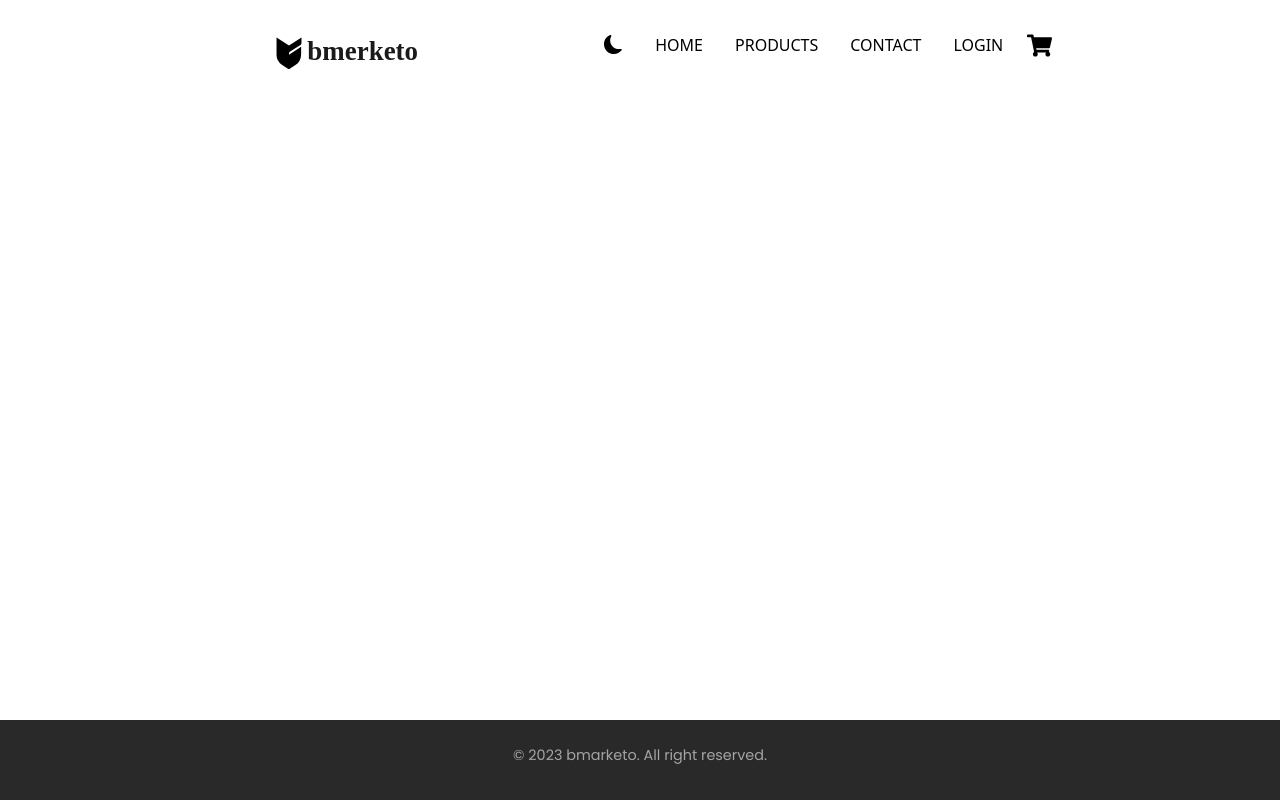
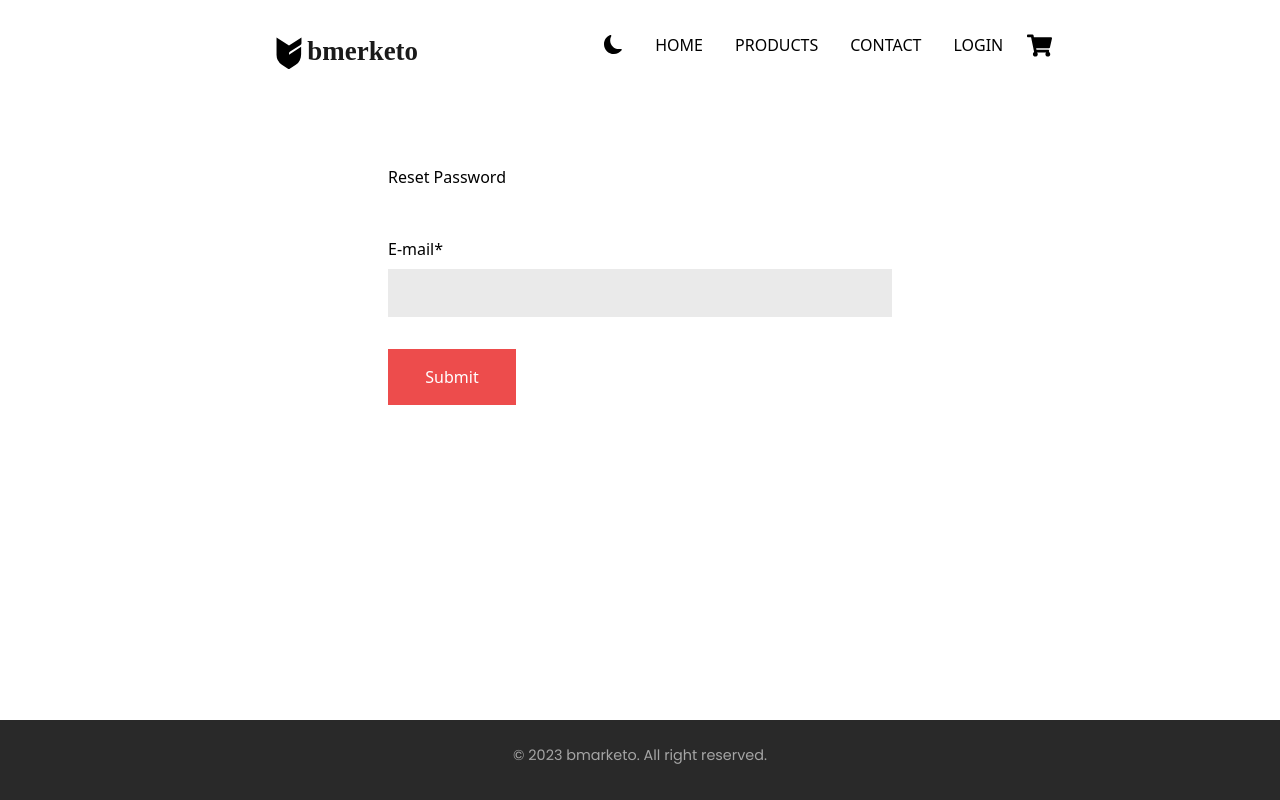
Before and after one commit to vusaltagiev/GruppUppgift-JS3, a React (Vite) app in the folder frontend/: page /reset in a window 1280 px wide. Built offline with nearby package versions, Linux system fonts and the light colour scheme.

Commit message:
Reset password sida

```diff
--- a/frontend/src/App.jsx
+++ b/frontend/src/App.jsx
@@ -12,6 +12,7 @@ import Profile from "./pages/Profile/Profile";
 import { Navigate } from "react-router-dom";
 import { AuthContext } from "./contexts/AuthContext";
 import ScrollToTop from "./components/ScrollToTop";
+import Reset from "./pages/Reset/Reset";
 
 const App = () => {
   const [theme, setTheme] = useState("light");
@@ -36,6 +37,7 @@ const App = () => {
           />
           <Route path="/login" element={<Login />} />
           <Route path="/register" element={<Register />} />
+          <Route path="/reset" element={<Reset />} />
           <Route path="/contact" element={<Contact />} />
         </Routes>
       </main>
--- a/frontend/src/pages/Login/Login.jsx
+++ b/frontend/src/pages/Login/Login.jsx
@@ -55,7 +55,7 @@ const Login = () => {
 
         <Form.Group className="mb-3" controlId="formBasicPassword">
           <Form.Label className="LoginLabel">
-            Password* <a href="#">Forgot Your Password ?</a>
+            Password* <Link to="/reset">Forgot Your Password ?</Link>
           </Form.Label>
           <Form.Control
             className="loginInput"
--- /dev/null
+++ b/frontend/src/pages/Reset/Reset.jsx
@@ -0,0 +1,25 @@
+import React from "react";
+import Form from "react-bootstrap/Form";
+import Button from "react-bootstrap/esm/Button";
+import { Link } from "react-router-dom";
+import "../Login/Login.scss";
+
+const Reset = () => {
+  return (
+    <div className="container loginPage">
+       <Form className="loginForm">
+      <p className="disclaimer">Reset Password</p>
+      <Form.Group className="mb-3" controlId="formBasicEmail">
+        <Form.Label className="LoginLabel">E-mail*</Form.Label>
+        <Form.Control className="loginInput" type="email" />
+      </Form.Group>
+
+      <Button variant="danger" type="submit" className="loginBtn">
+          Submit
+        </Button>
+        </Form>
+    </div>
+  );
+};
+
+export default Reset;
```
